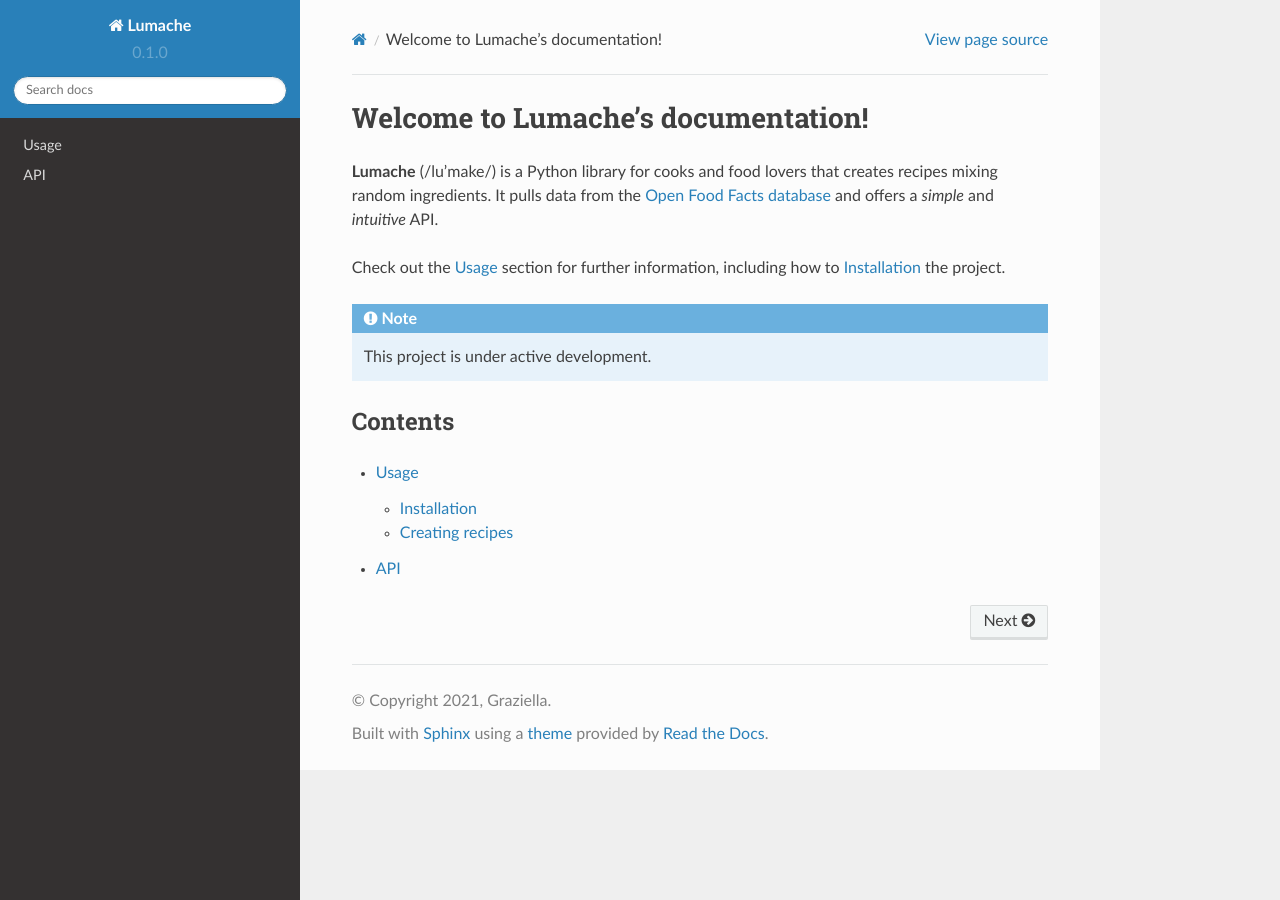
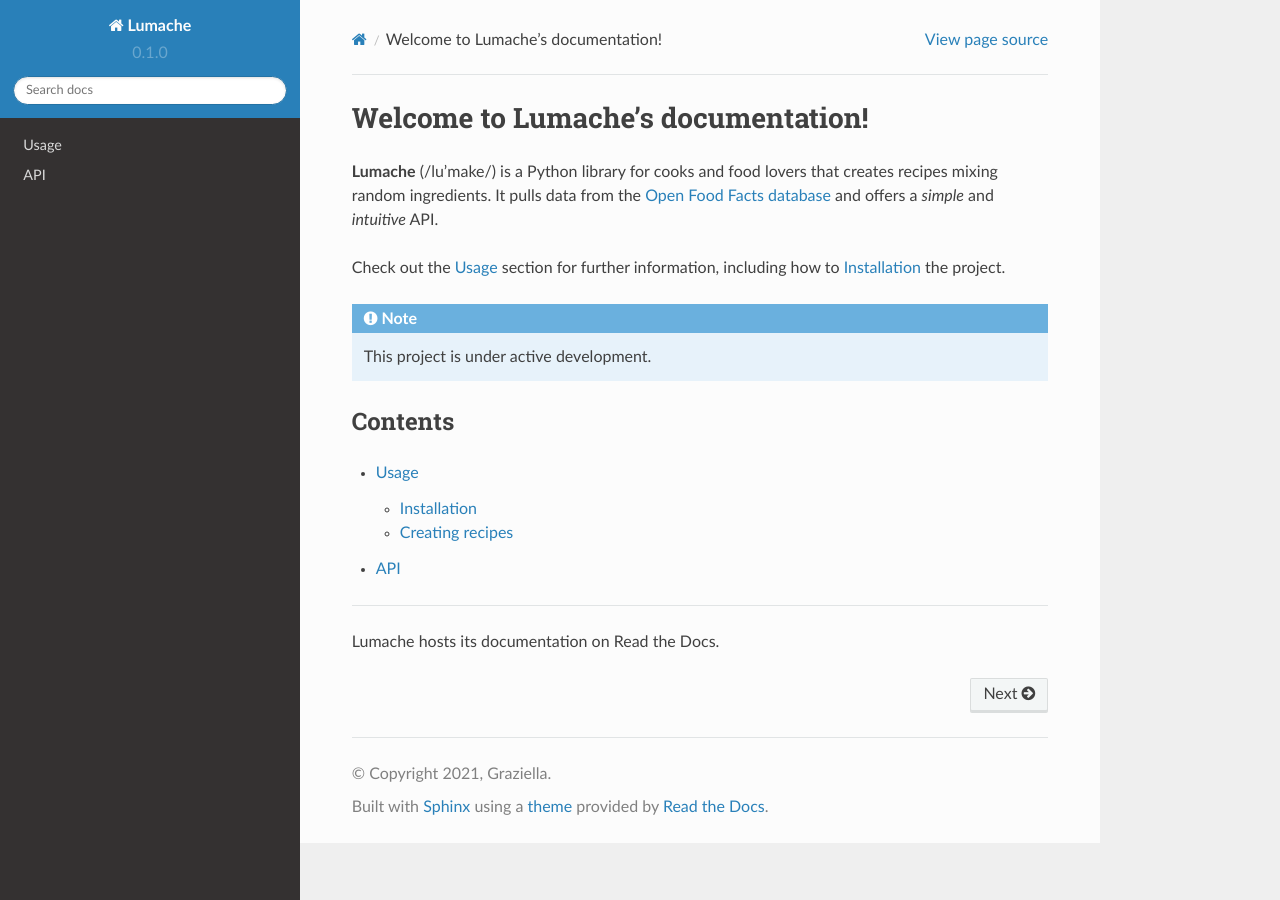
Before and after one commit to tang-wan/rtd-tutorial, a Sphinx documentation site: the page built from docs/source/index.rst, in a window 1280 px wide. Built offline with Sphinx 7.4.7 and the Read the Docs theme 2.0.0, drawn with Linux system fonts in a browser that asks for light colours.

Commit message:
Update index.rst

```diff
--- a/docs/source/index.rst
+++ b/docs/source/index.rst
@@ -20,3 +20,6 @@ Contents
 
    usage
    api
+--------
+
+Lumache hosts its documentation on Read the Docs.
```
